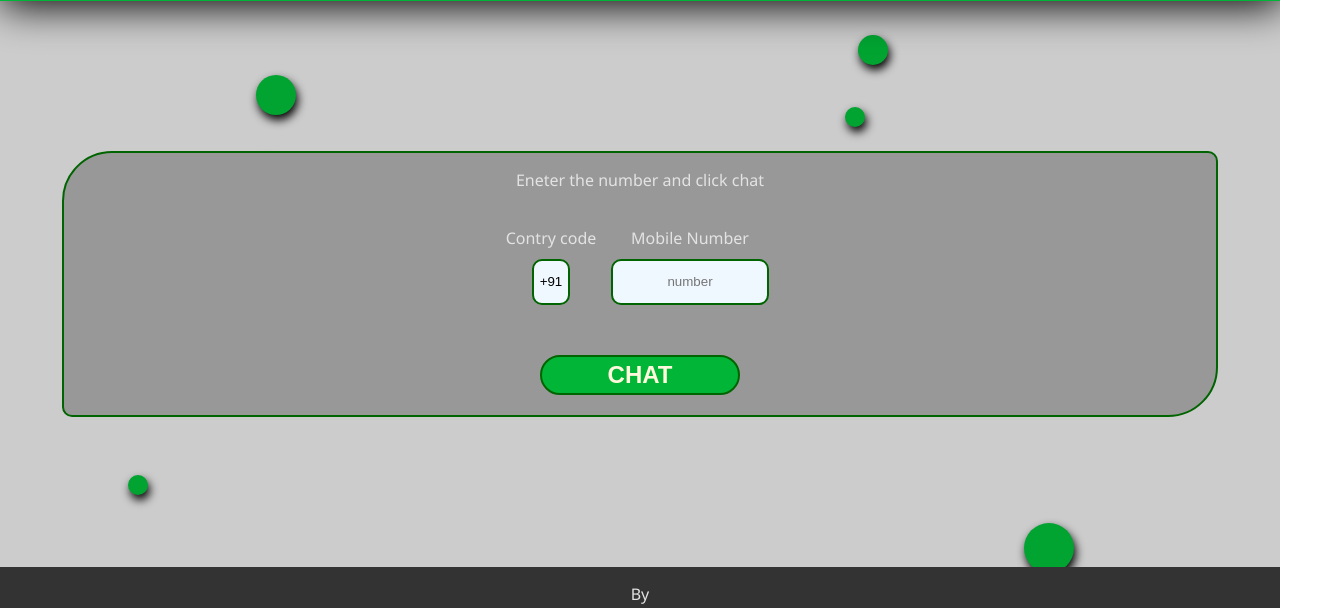
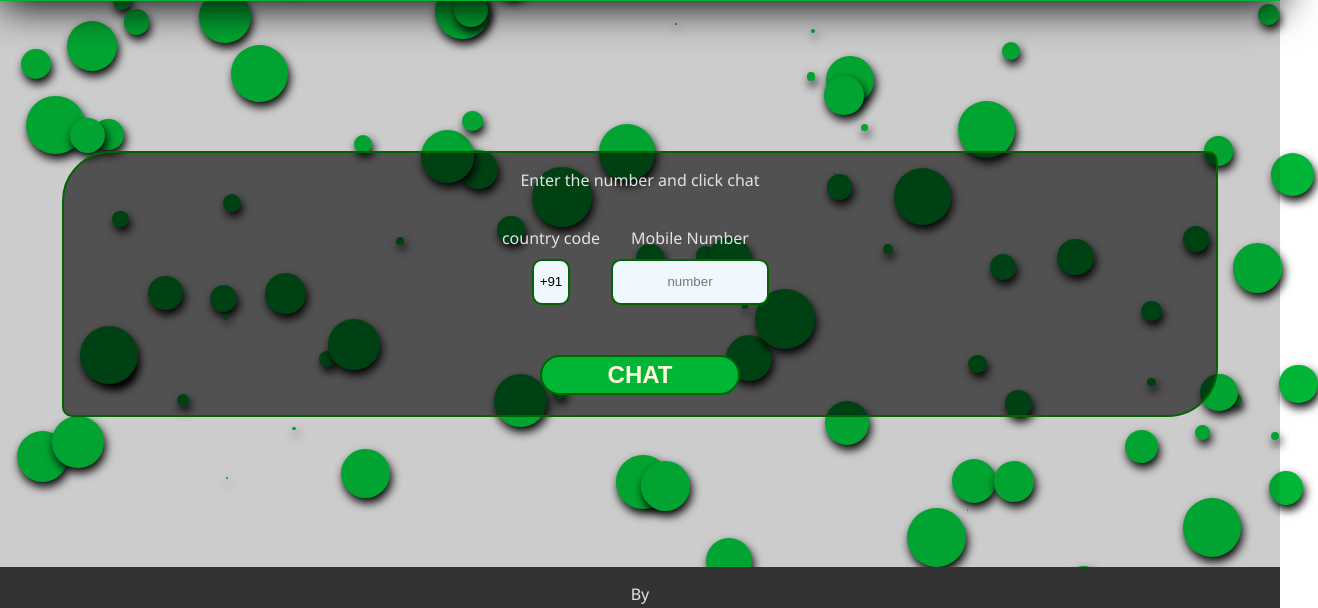
Before and after one commit to AnanduBabucj7/me, a plain HTML site: page EASYCHAT/index.html in a window 1280 px wide. Shown: the part 85-693 px from the top of the page, 1318 px wide, since content can reach past the window. Drawn offline with Linux system fonts and the light colour scheme.

Commit message:
EASYCHAT READY TO LOUNCH

```diff
--- a/EASYCHAT/index.html
+++ b/EASYCHAT/index.html
@@ -43,7 +43,7 @@
             flex-flow: column;
             align-content: center;
             justify-content: space-between;
-            background-color: #989898;
+            background-color: rgba(0, 0, 0, 0.6);
             align-items: center;
             border: 2px solid darkgreen;
             border-radius: 50px 10px;
@@ -96,7 +96,7 @@
             text-align: center;
 
         }
-        .ballcanvas{
+        #ballcanvas{
             display: block;
             position: absolute;
             background-color:#e3e3e3;
@@ -109,42 +109,6 @@
             background-color:#01b636 ;
             position: absolute;
             box-shadow:2px 5px 10px rgba(1, 0, 0, 1);
-        }
-        .b1{
-            height: 40px;
-            width: 40px;
-            top: 20%;
-            left: 20%;
-        }
-        .b2{
-            height: 20px;
-            width: 20px;
-            top: 70%;
-            left: 10%;
-        }
-        .b3{
-            height: 50px;
-            width: 50px;
-            top: 76%;
-            left: 80%;
-        }
-        .b4{
-            height: 30px;
-            width: 30px;
-            top: 15%;
-            left: 67%;
-        }
-        .b5{
-            height: 20px;
-            width: 20px;
-            top: 24%;
-            left: 66%;
-        }
-        .b6{
-            height: 20px;
-            width: 20px;
-            top: 30%;
-            left: 20%;
         }
         i{
             margin: 10px;
@@ -161,20 +125,34 @@
             var link="http://wa.me/";
             var code=document.data.code.value;
             var num=document.data.number.value;
-            link=link+code+num;
-            console.log(link)
-            window.location.href = link;
+            if(isNaN(num)){
+                alert("Enter a number ")
+            }else{
+                link=link+code+num;
+                console.log(link)
+                window.location.href = link;
+            }
+        }
+        window.onload=function(){
+            for(let i=0;i<110;i++){
+            var bubble=document.createElement("div");
+            bubble.className="ball";
+            var posx=Math.random()*100+"%";
+            var posy=Math.random()*100+"%";
+            var rad=Math.random()*60+"px";
+            bubble.style.height=rad;
+            bubble.style.width=rad;
+            bubble.style.left=posx;
+            bubble.style.top=posy;
+            console.log(rad)
+            document.getElementById("ballcanvas").appendChild(bubble);
+            }
+
         }
     </script>
 </head>
 <body>
-    <div class="ballcanvas">
-        <div class="ball b1"></div>
-        <div class="ball b2"></div>
-        <div class="ball b3"></div>
-        <div class="ball b4"></div>
-        <div class="ball b5"></div>
-        <div class="ball b6"></div>
+    <div id="ballcanvas">
     </div>
     <div class="container">
         <div class="displays">
@@ -183,12 +161,12 @@
             </header>
             <main>
                 <p>
-                    Eneter the number and click chat
+                    Enter the number and click chat
                 </p>
                 <form action="" name="data" id="data">
                     <div class="inputs">
                         <label for="code">
-                            Contry code
+                            country code
                         </label>
                         <input type="text" id="code" name="code" placeholder="+91" value="+91">
                     </div>
@@ -215,6 +193,9 @@
                     <a href="http://www.linkedin.com/in/anandu-babu-dreamdare">
                         <i class="fab fa-linkedin-in fa-2x"></i>
                     </a>
+                    <a href="https://github.com/AnanduBabucj7">
+                        <i class="fa fa-github fa-2x" aria-hidden="true"></i>
+                    </a>
                 </div>
             </footer>
         </div>
```
